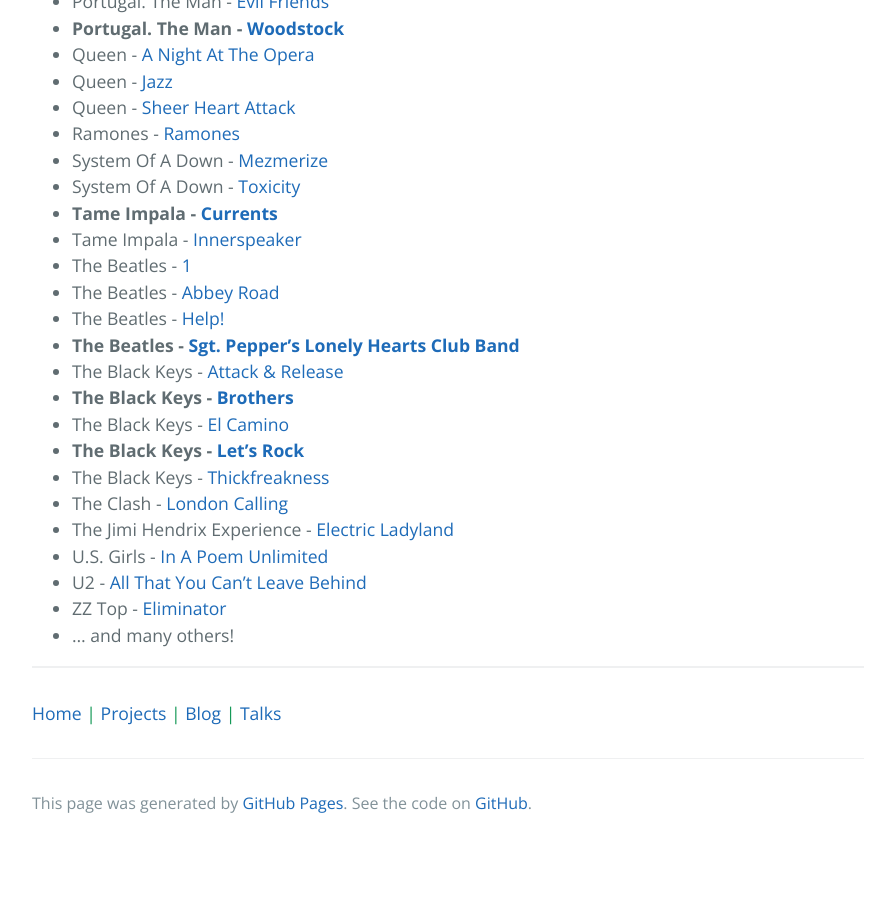
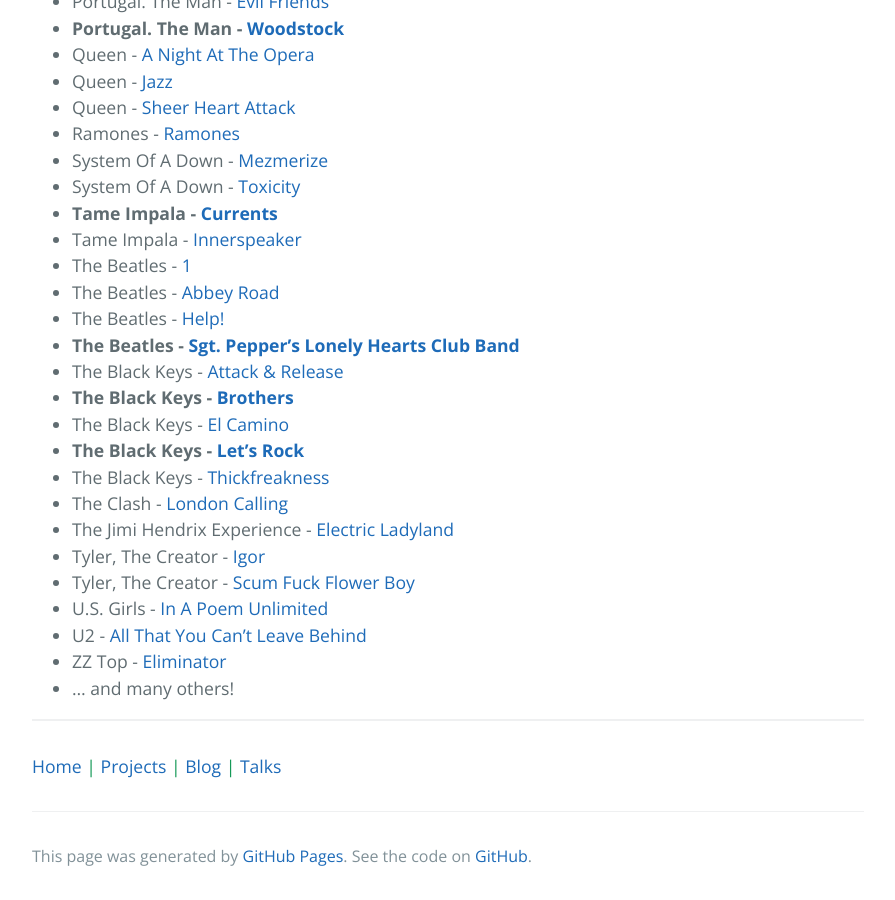
Before and after one commit to andrelago13/andrelago13.github.io, a Jekyll site: the page built from records.md, in a window 1280 px wide and 900 px high, scrolled down 2655 px. Shown: the whole window, without its empty margins (192-1087 px from the left). Built offline with Jekyll 4.4.1, drawn with Linux system fonts in a browser that asks for light colours; before the commit the page ends 3502 px from its top, so only the background shows below that.

Commit message:
Update records.md

```diff
--- a/records.md
+++ b/records.md
@@ -108,6 +108,8 @@
 * The Black Keys - [Thickfreakness](https://www.discogs.com/The-Black-Keys-Thickfreakness/master/79402)
 * The Clash - [London Calling](https://www.discogs.com/The-Clash-London-Calling/master/19382)
 * The Jimi Hendrix Experience - [Electric Ladyland](https://www.discogs.com/The-Jimi-Hendrix-Experience-Electric-Ladyland/release/399579)
+* Tyler, The Creator - [Igor](https://www.discogs.com/TylerCreator-Igor/master/1591877)
+* Tyler, The Creator - [Scum Fuck Flower Boy](https://www.discogs.com/TylerCreator-Scum-Fuck-Flower-Boy/master/1212609)
 * U.S. Girls - [In A Poem Unlimited](https://www.discogs.com/US-Girls-In-A-Poem-Unlimited/master/1314713)
 * U2 - [All That You Can't Leave Behind](https://www.discogs.com/U2-All-That-You-Cant-Leave-Behind/master/32791)
 * ZZ Top - [Eliminator](https://www.discogs.com/ZZ-Top-Eliminator/master/48605)
```
